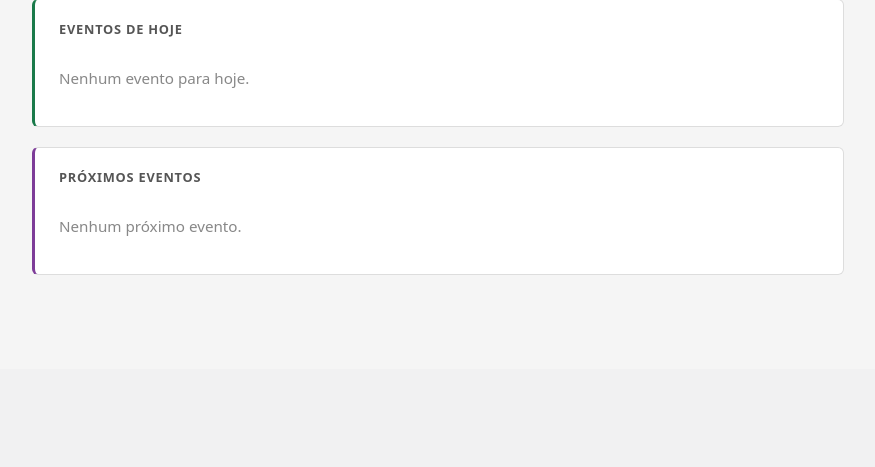
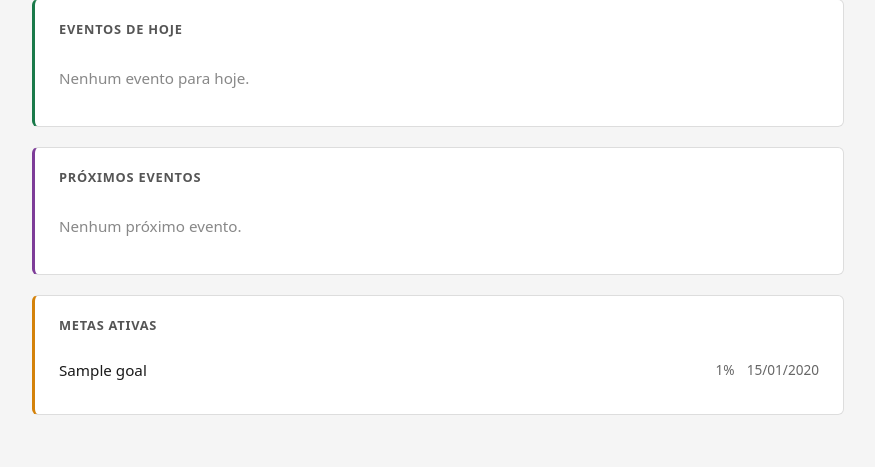
Before and after one commit to AndersonVidal/SibylSystem, a Django app: page / in a window 1280 px wide. Shown: the part 431-898 px from the top of the page, without its empty margins (202-1077 px from the left). Before the commit the page ends 706 px from the top, so only its background shows below. Run offline with Django 5.2, Linux system fonts and the light colour scheme; a user stored in the database is signed in; tables that the repository leaves empty hold one stand-in row (values such as "Sample post").

Commit message:
feat: T5.5 — Dashboard · bloco Metas Ativas
GoalQuerySet.active() com progress__lt=100; bloco consumido pela view do Dashboard com order_by(progress, target_date nulls_last, title).

```diff
--- a/apps/dashboard/views.py
+++ b/apps/dashboard/views.py
@@ -1,7 +1,9 @@
 from django.contrib.auth.decorators import login_required
+from django.db.models import F
 from django.shortcuts import render
 
 from apps.events.models import Event
+from apps.goals.models import Goal
 from apps.tasks.models import Task
 
 
@@ -17,6 +19,11 @@ def index(request):
         .upcoming()
         .order_by("date", "time", "title")
     )
+    active_goals = (
+        Goal.objects.filter(owner=request.user)
+        .active()
+        .order_by("progress", F("target_date").asc(nulls_last=True), "title")
+    )
     return render(
         request,
         "dashboard/index.html",
@@ -26,5 +33,6 @@ def index(request):
             "pending_tasks": pending_tasks,
             "today_events": today_events,
             "upcoming_events": upcoming_events,
+            "active_goals": active_goals,
         },
     )
--- a/apps/goals/models.py
+++ b/apps/goals/models.py
@@ -4,7 +4,8 @@ from django.db import models
 
 
 class GoalQuerySet(models.QuerySet):
-    pass
+    def active(self):
+        return self.filter(progress__lt=100)
 
 
 class Goal(models.Model):
--- a/frontend/static/css/main.css
+++ b/frontend/static/css/main.css
@@ -355,6 +355,10 @@ main {
     border-left: 3px solid #7d3c98;
 }
 
+.dashboard-block--active-goals {
+    border-left: 3px solid #d4820a;
+}
+
 .block-title {
     font-size: 0.8rem;
     font-weight: 700;
--- a/frontend/templates/dashboard/index.html
+++ b/frontend/templates/dashboard/index.html
@@ -87,4 +87,25 @@
     <p class="empty-state">Nenhum próximo evento.</p>
     {% endif %}
 </section>
+
+<section class="dashboard-block dashboard-block--active-goals">
+    <h2 class="block-title">Metas Ativas</h2>
+    {% if active_goals %}
+    <ul class="task-list">
+        {% for goal in active_goals %}
+        <li class="task-item">
+            <span class="task-title">{{ goal.title }}</span>
+            <span class="task-meta">
+                <span class="task-due">{{ goal.progress }}%</span>
+                {% if goal.target_date %}
+                <span class="task-due">{{ goal.target_date|date:"d/m/Y" }}</span>
+                {% endif %}
+            </span>
+        </li>
+        {% endfor %}
+    </ul>
+    {% else %}
+    <p class="empty-state">Nenhuma meta ativa.</p>
+    {% endif %}
+</section>
 {% endblock %}
```
